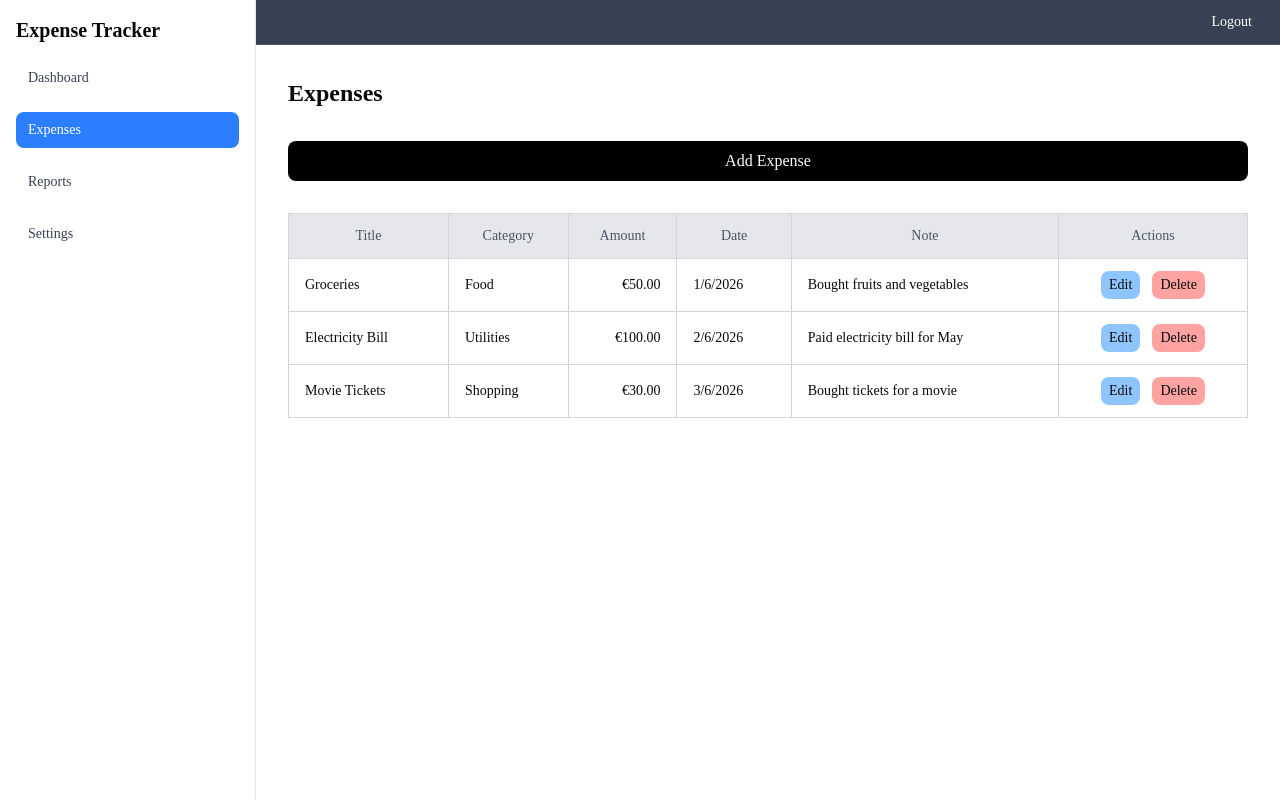
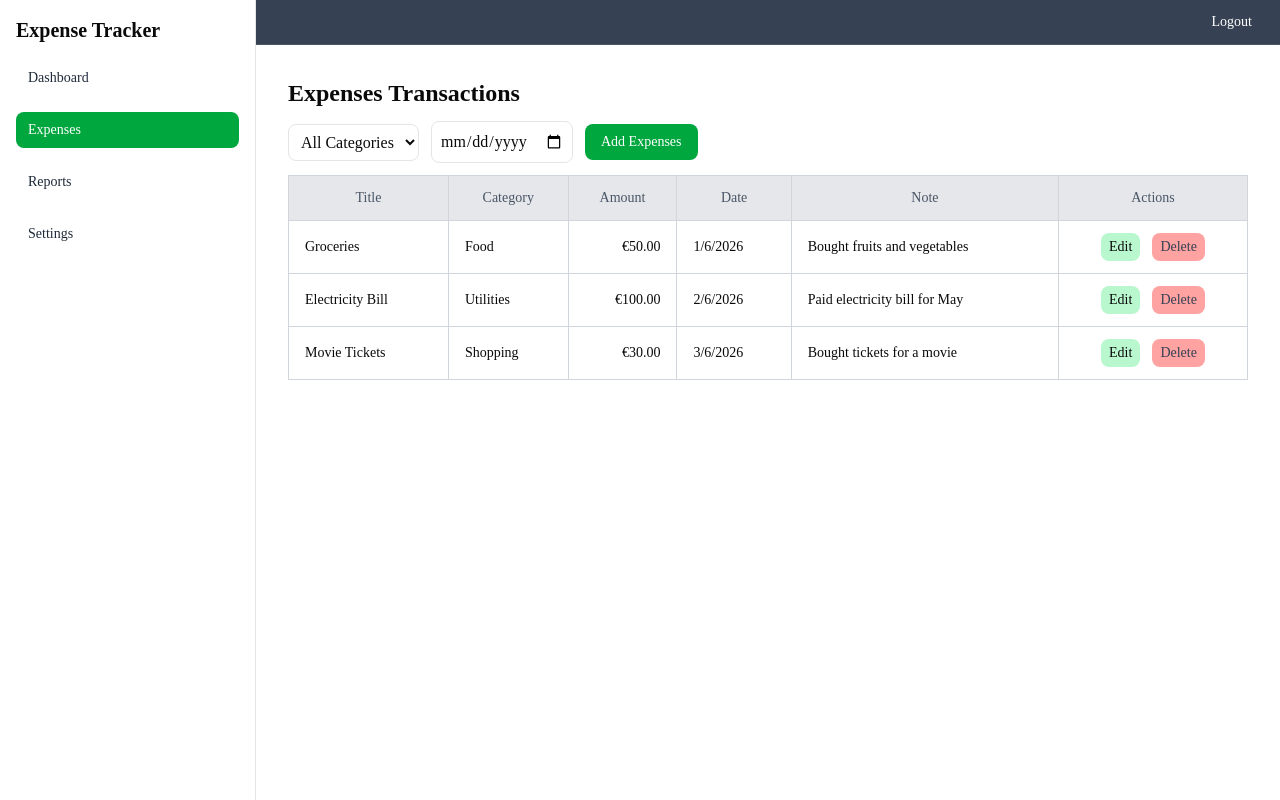
Before and after one commit to xyypsy1234-dotcom/expense-tracker, a Next.js app: page /expenses in a window 1280 px wide. Built offline with nearby package versions, Linux system fonts and the light colour scheme.

Commit message:
feat: add category and date filters to expenses table
- Add category select and date input above the expense table
- Derive filtered list with useMemo based on both filters
- Distinguish "no expenses" from "no results for current filters"

```diff
--- a/app/(dashboard)/dashboard/page.tsx
+++ b/app/(dashboard)/dashboard/page.tsx
@@ -3,11 +3,9 @@ import { useAuth } from "@/features/auth/context/AuthContext";
 import { useRouter } from "next/navigation";
 import { useEffect } from "react";
 
-
 export default function DashboardPage() {
   const { user, isLoading } = useAuth();
   const router = useRouter();
-
 
   useEffect(() => {
     if (!isLoading && !user) {
@@ -22,20 +20,8 @@ export default function DashboardPage() {
 
   return (
     <div>
-      {isLoading ? (
-        <p>Loading expenses...</p>
-      ) : expenses.length === 0 ? (
-        <p>No expenses yet.</p>
-      ) : (
-        expenses.map((expense) => (
-          <div key={expense.id}>
-            <p>{expense.title}</p>
-            <p>Amount: ${expense.amount}</p>
-            <p>Category: {expense.category}</p>
-            <p>Date: {expense.date.toDateString()}</p>
-          </div>
-        ))
-      )}
+      <h1>Welcome, {user.name}!</h1>
+      <h2>Expenses</h2>
     </div>
   );
 }
--- a/app/(dashboard)/expenses/page.tsx
+++ b/app/(dashboard)/expenses/page.tsx
@@ -1,24 +1,60 @@
 "use client";
 
-import { ExpenseForm } from "@/features/expenses/components/ExpenseForm";
+import { useState, useMemo } from "react";
+import { categories } from "@/features/expenses/schemas/expenseSchema";
 import { ExpenseTable } from "@/features/expenses/components/ExpenseTable";
 import { useExpenseContext } from "@/features/expenses/context/ExpenseContext";
 import { AddExpenseDialog } from "@/features/expenses/components/AddExpenseDialog";
 
 export default function ExpensesPage() {
-  const { expenses,  isLoadingExpenses } = useExpenseContext();
+  const { expenses, isLoadingExpenses } = useExpenseContext();
+  const [categoryFilter, setCategoryFilter] = useState("");
+  const [dateFilter, setDateFilter] = useState("");
+
+  const filteredExpenses = useMemo(() => {
+    return expenses.filter((expense) => {
+      const categoryMatch =
+        !categoryFilter || expense.category === categoryFilter;
+      const dateMatch =
+        !dateFilter || expense.date.toISOString().slice(0, 10) === dateFilter;
+      return categoryMatch && dateMatch;
+    });
+  }, [expenses, categoryFilter, dateFilter]);
 
   return (
-    <div className="flex flex-col gap-8">
-      <h1 className="text-2xl font-bold">Expenses</h1>
-      <AddExpenseDialog />
-
+    <div className="flex flex-col  gap-3">
+      <h1 className="text-2xl font-bold">Expenses Transactions</h1>
+      <div className="flex items-center  gap-3">
+        <select
+          value={categoryFilter}
+          onChange={(e) => setCategoryFilter(e.target.value)}
+          className="rounded-md border p-2"
+        >
+          <option value="">All Categories</option>
+          {categories.map((category) => (
+            <option key={category} value={category}>
+              {category}
+            </option>
+          ))}
+        </select>
+        <input
+          type="date"
+          value={dateFilter}
+          onChange={(e) => setDateFilter(e.target.value)}
+          className="rounded-md border p-2"
+        />
+        <AddExpenseDialog />
+      </div>
       {isLoadingExpenses ? (
         <p>Loading expenses...</p>
-      ) : expenses.length === 0 ? (
-        <p>No expenses yet.</p>
+      ) : filteredExpenses.length === 0 ? (
+        <p>
+          {expenses.length === 0
+            ? "No expenses yet."
+            : "No expenses match your filters."}
+        </p>
       ) : (
-        <ExpenseTable expenses={expenses} />
+        <ExpenseTable expenses={filteredExpenses} />
       )}
     </div>
   );
--- a/features/dashboard/components/Sidebar.tsx
+++ b/features/dashboard/components/Sidebar.tsx
@@ -13,7 +13,7 @@ export function Sidebar() {
   const pathname = usePathname();
 
   return (
-    <aside className="w-64 min-h-screen border-r p-4  ">
+    <aside className="w-64 min-h-screen border-r p-4 shrink-0">
       <h2 className="mb-4 text-xl font-bold"> Expense Tracker</h2>
       <nav className="flex flex-col gap-4">
         {navLinks.map((link) => {
@@ -22,7 +22,7 @@ export function Sidebar() {
             <Link
               key={link.href}
               href={link.href}
-              className={`rounded-md px-3 py-2 text-sm ${isActive ? "bg-blue-500 text-white" : "text-gray-700 hover:bg-gray-200"}`}
+              className={`rounded-md px-3 py-2 text-sm ${isActive ? "bg-green-600 text-white" : "text-gray-800 hover:bg-gray-100"}`}
             >
               {link.label}
             </Link>
--- a/features/expenses/components/AddExpenseDialog.tsx
+++ b/features/expenses/components/AddExpenseDialog.tsx
@@ -18,8 +18,8 @@ export function AddExpenseDialog() {
   return (
     <Dialog open={isOpen} onOpenChange={setIsOpen}>
       <DialogTrigger asChild>
-        <button className="rounded-md bg-black px-4 py-2 text-white hover:bg-gray-800">
-          Add Expense
+        <button className="rounded-md text-sm bg-green-600 px-4 py-2 text-white hover:bg-green-700">
+          Add Expenses
         </button>
       </DialogTrigger>
       <DialogContent className="sm:max-w-lg">
--- a/features/expenses/components/EditExpenseDialog.tsx
+++ b/features/expenses/components/EditExpenseDialog.tsx
@@ -23,7 +23,7 @@ export function EditExpenseDialog({ expense }: EditExpenseDialogProps) {
   return (
     <Dialog open={isOpen} onOpenChange={setIsOpen}>
       <DialogTrigger asChild>
-        <button className="rounded-md bg-blue-300 px-2 py-1 hover:bg-blue-500">
+        <button className="rounded-md bg-green-200 px-2 py-1 hover:bg-green-500">
           Edit
         </button>
       </DialogTrigger>
--- a/features/expenses/components/ExpenseForm.tsx
+++ b/features/expenses/components/ExpenseForm.tsx
@@ -127,7 +127,7 @@ export function ExpenseForm({ expense, onSuccess }: ExpenseFormProps) {
       <button
         type="submit"
         disabled={isSubmitting}
-        className="rounded-md bg-black p-2 text-white"
+        className="rounded-md bg-green-600 p-2 text-white"
       >
         {isSubmitting
           ? expense
--- a/features/expenses/components/ExpenseRow.tsx
+++ b/features/expenses/components/ExpenseRow.tsx
@@ -28,7 +28,7 @@ export function ExpenseRow({ expense }: ExpenseRowProps) {
           <EditExpenseDialog expense={expense} />
           <button
             onClick={() => deleteExpense(expense.id)}
-            className="rounded-md bg-red-300 px-2 py-1 hover:bg-red-500"
+            className="rounded-md text-gray-700 bg-red-300 px-2 py-1 hover:bg-red-400"
           >
             Delete
           </button>
```
